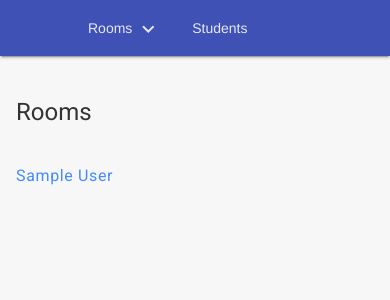
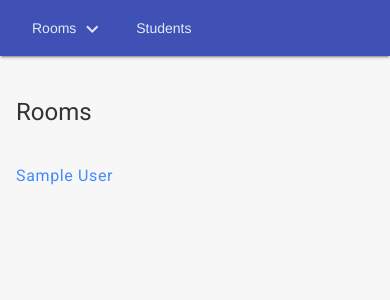
Before and after one commit to Cal-CS-61A-Staff/seating, a Flask app: template server/templates/exam.html.j2 in a window 390 px wide. Shown: the top 300 px of the page. Run offline with Flask 2, Linux system fonts and the light colour scheme; the template is opened without the code that fills it: values that come from a table or form of the project are taken from there, others are empty; tables that the repository leaves empty hold one stand-in row (values such as "Sample post").

Commit message:
Change padding on mobile

```diff
--- a/server/static/css/style.css
+++ b/server/static/css/style.css
@@ -131,3 +131,9 @@ header a {
 .sort.desc:after {
   border-top: 5px solid #000;
 }
+
+@media (max-width: 767px) {
+  .mdl-layout__header-row {
+    padding: 0 16px 0 16px;
+  }
+}
```
